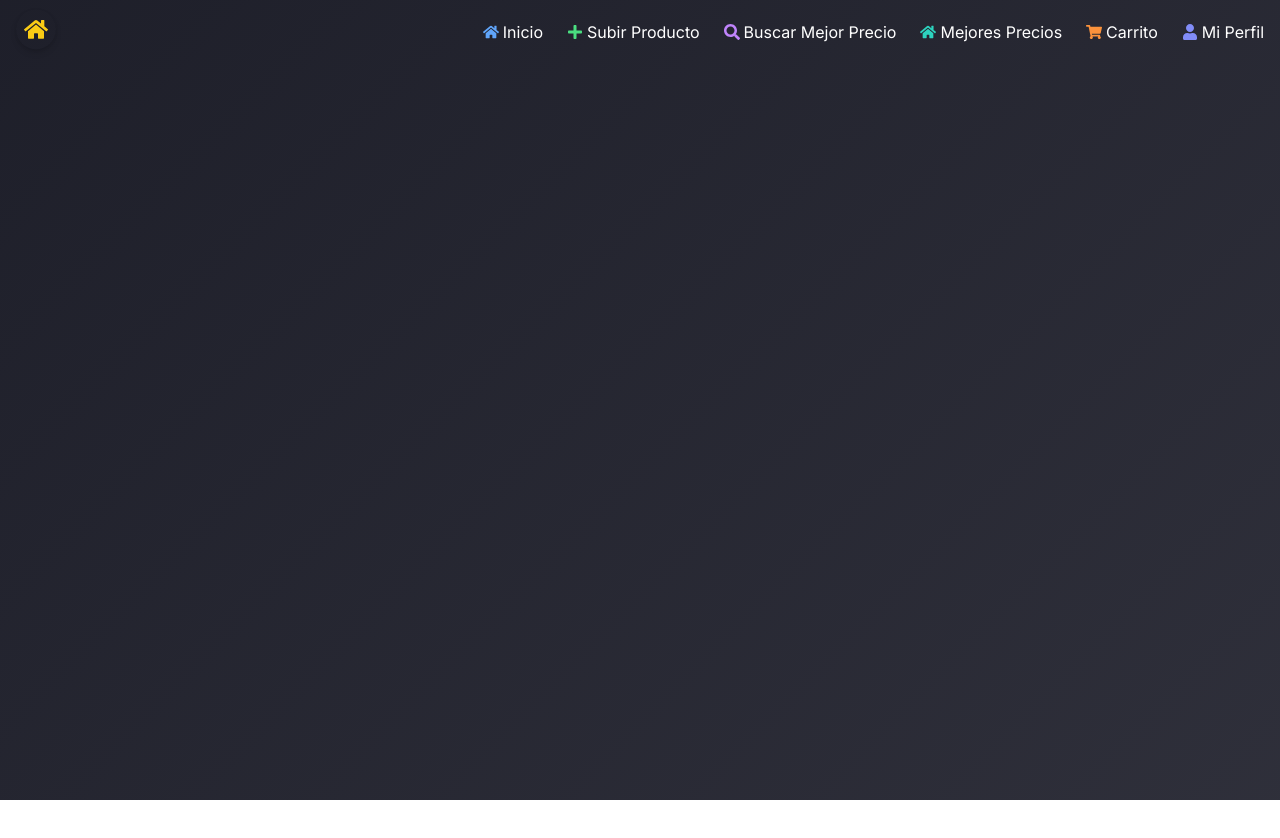
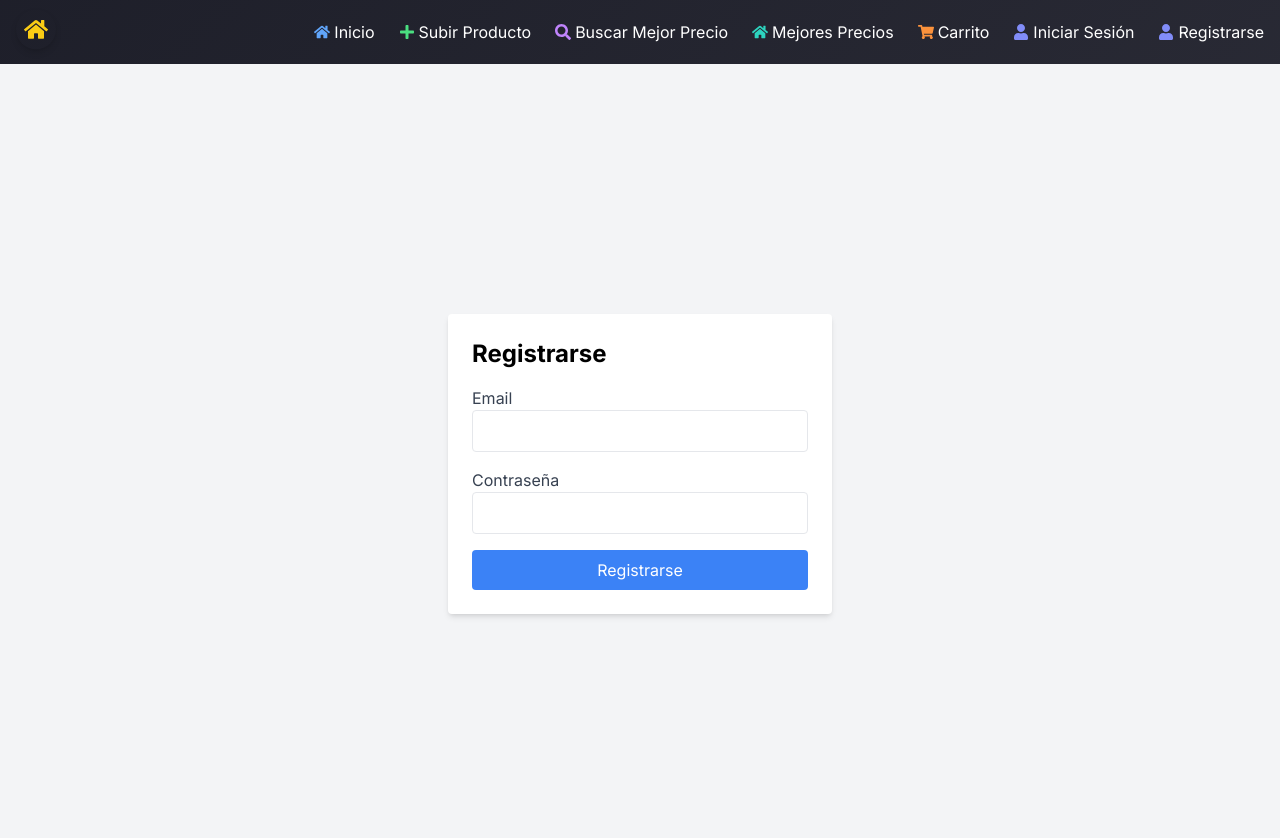
Before and after one commit to NicolasBlancoDEV/app-mejores-precios, a React (Vite) app: page /signup in a window 1280 px wide. Shown: the top 838 px of the page. Before the commit the page ends 800 px from the top, so only its background shows below. Built offline with nearby package versions, Linux system fonts and the light colour scheme; no server answers; the database is empty.

Commit message:
login registro

```diff
--- a/src/App.jsx
+++ b/src/App.jsx
@@ -5,6 +5,8 @@ import Savings from './pages/Savings';
 import Cart from './pages/Cart';
 import SearchBestPrice from './pages/SearchBestPrice';
 import Profile from './pages/Profile';
+import Login from './pages/Login'; // Nueva página de Login
+import Signup from './pages/Signup'; // Nueva página de Signup
 import { ToastContainer } from 'react-toastify';
 import 'react-toastify/dist/ReactToastify.css';
 import Navbar from './components/Navbar';
@@ -29,6 +31,8 @@ function App() {
             <Route path="/cart" element={<Cart />} />
             <Route path="/search-best-price" element={<SearchBestPrice />} />
             <Route path="/profile" element={<Profile />} />
+            <Route path="/login" element={<Login />} /> {/* Nueva ruta para Login */}
+            <Route path="/signup" element={<Signup />} /> {/* Nueva ruta para Signup */}
           </Routes>
         </ErrorBoundary>
       </div>
--- a/src/components/Navbar.jsx
+++ b/src/components/Navbar.jsx
@@ -1,7 +1,9 @@
-import { useState } from 'react';
-import { Link } from 'react-router-dom';
+import { useState, useEffect } from 'react';
+import { Link, useNavigate } from 'react-router-dom';
 import { motion } from 'framer-motion';
-import { FaHome, FaPlus, FaBars, FaTimes, FaShoppingCart, FaSearch, FaUser } from 'react-icons/fa';
+import { FaHome, FaPlus, FaBars, FaTimes, FaShoppingCart, FaSearch, FaUser, FaSignOutAlt } from 'react-icons/fa';
+import { auth } from '../firebase'; // Importamos Firebase auth
+import { onAuthStateChanged, signOut } from 'firebase/auth';
 
 // Variantes para el efecto Float de los íconos
 const floatVariants = {
@@ -28,8 +30,29 @@ const linkVariants = {
 
 function Navbar() {
   const [isOpen, setIsOpen] = useState(false);
+  const [user, setUser] = useState(null); // Estado para el usuario autenticado
+  const navigate = useNavigate();
+
+  // Escuchar cambios en el estado de autenticación
+  useEffect(() => {
+    const unsubscribe = onAuthStateChanged(auth, (currentUser) => {
+      setUser(currentUser); // Actualizamos el estado del usuario
+    });
+    return () => unsubscribe();
+  }, []);
 
   const toggleMenu = () => setIsOpen(!isOpen);
+
+  // Función para cerrar sesión
+  const handleLogout = async () => {
+    try {
+      await signOut(auth);
+      navigate('/login');
+      toggleMenu(); // Cerrar el menú en pantallas pequeñas
+    } catch (err) {
+      console.error('Error al cerrar sesión:', err);
+    }
+  };
 
   return (
     <nav className="sticky top-0 z-50 bg-transparent">
@@ -92,15 +115,48 @@ function Navbar() {
               <FaShoppingCart className="mr-1 text-orange-400" /> Carrito
             </motion.div>
           </Link>
+          {user ? (
+            <>
               <Link to="/profile">
                 <motion.div
                   className="flex items-center text-white"
                   whileHover="hover"
                   variants={linkVariants}
                 >
-              <FaUser className="mr-1 text-indigo-400" /> Mi Perfil
+                  <FaUser className="mr-1 text-indigo-400" /> {user.email}
                 </motion.div>
               </Link>
+              <motion.button
+                className="flex items-center text-white"
+                whileHover="hover"
+                variants={linkVariants}
+                onClick={handleLogout}
+              >
+                <FaSignOutAlt className="mr-1 text-red-400" /> Cerrar Sesión
+              </motion.button>
+            </>
+          ) : (
+            <>
+              <Link to="/login">
+                <motion.div
+                  className="flex items-center text-white"
+                  whileHover="hover"
+                  variants={linkVariants}
+                >
+                  <FaUser className="mr-1 text-indigo-400" /> Iniciar Sesión
+                </motion.div>
+              </Link>
+              <Link to="/signup">
+                <motion.div
+                  className="flex items-center text-white"
+                  whileHover="hover"
+                  variants={linkVariants}
+                >
+                  <FaUser className="mr-1 text-indigo-400" /> Registrarse
+                </motion.div>
+              </Link>
+            </>
+          )}
         </div>
 
         {/* Botón del menú hamburguesa con efecto Float */}
@@ -168,15 +224,48 @@ function Navbar() {
               <FaShoppingCart className="mr-2 text-orange-400" /> Carrito
             </motion.div>
           </Link>
+          {user ? (
+            <>
               <Link to="/profile" onClick={toggleMenu}>
                 <motion.div
                   className="flex items-center text-white"
                   whileHover="hover"
                   variants={linkVariants}
                 >
-              <FaUser className="mr-2 text-indigo-400" /> Mi Perfil
+                  <FaUser className="mr-2 text-indigo-400" /> {user.email}
                 </motion.div>
               </Link>
+              <motion.button
+                className="flex items-center text-white"
+                whileHover="hover"
+                variants={linkVariants}
+                onClick={handleLogout}
+              >
+                <FaSignOutAlt className="mr-2 text-red-400" /> Cerrar Sesión
+              </motion.button>
+            </>
+          ) : (
+            <>
+              <Link to="/login" onClick={toggleMenu}>
+                <motion.div
+                  className="flex items-center text-white"
+                  whileHover="hover"
+                  variants={linkVariants}
+                >
+                  <FaUser className="mr-2 text-indigo-400" /> Iniciar Sesión
+                </motion.div>
+              </Link>
+              <Link to="/signup" onClick={toggleMenu}>
+                <motion.div
+                  className="flex items-center text-white"
+                  whileHover="hover"
+                  variants={linkVariants}
+                >
+                  <FaUser className="mr-2 text-indigo-400" /> Registrarse
+                </motion.div>
+              </Link>
+            </>
+          )}
         </div>
       </motion.div>
     </nav>
--- a/src/firebase.js
+++ b/src/firebase.js
@@ -1,7 +1,7 @@
 import { initializeApp } from 'firebase/app';
 import { getFirestore } from 'firebase/firestore';
+import { getAuth } from 'firebase/auth'; // Importamos el módulo de autenticación
 
-// Configuración de Firebase
 const firebaseConfig = {
     apiKey: "AIzaSyAH79Cxqb64KarifDMfd_Fz8Ve3hba2WPo",
     authDomain: "pricecompareapp-8831e.firebaseapp.com",
@@ -12,10 +12,8 @@ const firebaseConfig = {
     measurementId: "G-9F0HP6H07D"
 };
 
-// Inicializar Firebase
 const app = initializeApp(firebaseConfig);
+const db = getFirestore(app);
+const auth = getAuth(app); // Inicializamos la autenticación
 
-// Inicializar Firestore
-const db = getFirestore(app);
-
-export { db };
+export { db, auth }; // Exportamos auth para usarlo en otros archivos
--- /dev/null
+++ b/src/pages/Login.jsx
@@ -0,0 +1,60 @@
+import { useState } from 'react';
+import { useNavigate } from 'react-router-dom';
+import { signInWithEmailAndPassword } from 'firebase/auth';
+import { auth } from '../firebase';
+
+const Login = () => {
+    const [email, setEmail] = useState('');
+    const [password, setPassword] = useState('');
+    const [error, setError] = useState(null);
+    const navigate = useNavigate();
+
+    const handleLogin = async (e) => {
+        e.preventDefault();
+        try {
+            await signInWithEmailAndPassword(auth, email, password);
+            navigate('/'); // Redirigir al home después de iniciar sesión
+        } catch (err) {
+            setError(err.message);
+        }
+    };
+
+    return (
+        <div className="flex items-center justify-center min-h-screen bg-gray-100">
+            <div className="bg-white p-6 rounded shadow-md w-full max-w-sm">
+                <h2 className="text-2xl font-bold mb-4">Iniciar Sesión</h2>
+                {error && <p className="text-red-500 mb-4">{error}</p>}
+                <form onSubmit={handleLogin}>
+                    <div className="mb-4">
+                        <label className="block text-gray-700">Email</label>
+                        <input
+                            type="email"
+                            value={email}
+                            onChange={(e) => setEmail(e.target.value)}
+                            className="w-full p-2 border rounded"
+                            required
+                        />
+                    </div>
+                    <div className="mb-4">
+                        <label className="block text-gray-700">Contraseña</label>
+                        <input
+                            type="password"
+                            value={password}
+                            onChange={(e) => setPassword(e.target.value)}
+                            className="w-full p-2 border rounded"
+                            required
+                        />
+                    </div>
+                    <button
+                        type="submit"
+                        className="w-full bg-blue-500 text-white p-2 rounded hover:bg-blue-600"
+                    >
+                        Iniciar Sesión
+                    </button>
+                </form>
+            </div>
+        </div>
+    );
+};
+
+export default Login;
--- /dev/null
+++ b/src/pages/Signup.jsx
@@ -0,0 +1,60 @@
+import { useState } from 'react';
+import { useNavigate } from 'react-router-dom';
+import { createUserWithEmailAndPassword } from 'firebase/auth';
+import { auth } from '../firebase';
+
+const Signup = () => {
+    const [email, setEmail] = useState('');
+    const [password, setPassword] = useState('');
+    const [error, setError] = useState(null);
+    const navigate = useNavigate();
+
+    const handleSignup = async (e) => {
+        e.preventDefault();
+        try {
+            await createUserWithEmailAndPassword(auth, email, password);
+            navigate('/'); // Redirigir al home después de registrarse
+        } catch (err) {
+            setError(err.message);
+        }
+    };
+
+    return (
+        <div className="flex items-center justify-center min-h-screen bg-gray-100">
+            <div className="bg-white p-6 rounded shadow-md w-full max-w-sm">
+                <h2 className="text-2xl font-bold mb-4">Registrarse</h2>
+                {error && <p className="text-red-500 mb-4">{error}</p>}
+                <form onSubmit={handleSignup}>
+                    <div className="mb-4">
+                        <label className="block text-gray-700">Email</label>
+                        <input
+                            type="email"
+                            value={email}
+                            onChange={(e) => setEmail(e.target.value)}
+                            className="w-full p-2 border rounded"
+                            required
+                        />
+                    </div>
+                    <div className="mb-4">
+                        <label className="block text-gray-700">Contraseña</label>
+                        <input
+                            type="password"
+                            value={password}
+                            onChange={(e) => setPassword(e.target.value)}
+                            className="w-full p-2 border rounded"
+                            required
+                        />
+                    </div>
+                    <button
+                        type="submit"
+                        className="w-full bg-blue-500 text-white p-2 rounded hover:bg-blue-600"
+                    >
+                        Registrarse
+                    </button>
+                </form>
+            </div>
+        </div>
+    );
+};
+
+export default Signup;
```
Lines whose indentation alone changed are shown as unchanged.
